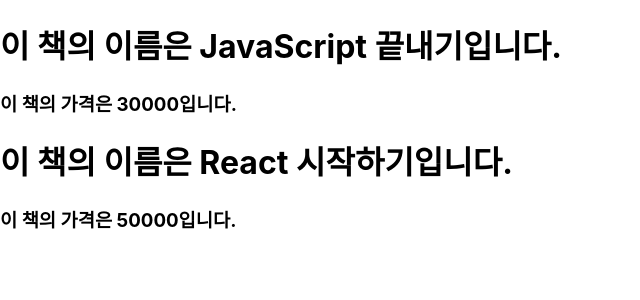
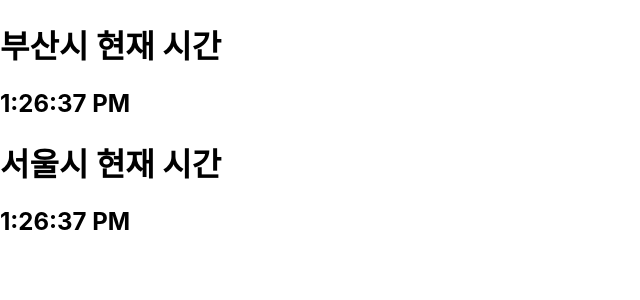
Before and after one commit to gyuimnx/Front-end-Study, a React (Create React App) app in the folder react_study/: page / in a window 1280 px wide. Shown: the top 300 px of the page, without its empty margins (0-640 px from the left). Built offline with nearby package versions, Linux system fonts and the light colour scheme.

Commit message:
2. element, component, props 실습

```diff
--- /dev/null
+++ b/react_study/src/ch_02/Clock.jsx
@@ -0,0 +1,12 @@
+import React from "react";
+
+function Clock(props) {
+    return (
+        <div>
+            <h1>{props.location} 현재 시간</h1>
+            <h2>{new Date().toLocaleTimeString()}</h2>
+        </div>
+    );
+}
+
+export default Clock;
--- /dev/null
+++ b/react_study/src/ch_02/Header.jsx
@@ -0,0 +1,12 @@
+import React from "react";
+
+function Header(props) {
+    return (
+        <div>
+            <h2>제 이름은 {props.name}입니다.</h2>
+            <h3>제가 사는 곳은 {props.location}입니다.</h3>
+        </div>
+    );
+}
+
+export default Header;
--- a/react_study/src/index.js
+++ b/react_study/src/index.js
@@ -1,11 +1,15 @@
 import React from 'react';
 import ReactDOM from 'react-dom/client';
 import './index.css';
-import App from './App';
-import Header from './ch_01/Header';
+import Header from './ch_02/Header';
+import Clock from './ch_02/Clock';
 
-import Library from './ch_01/Library';
 const root = ReactDOM.createRoot(document.getElementById('root'));
-root.render(
-  <Library></Library>
-);
+setInterval(()=>{
+  root.render(
+    <>
+      <Clock location="부산시"></Clock>
+      <Clock location="서울시"></Clock>
+    </>
+  );
+}, 1000)
```
